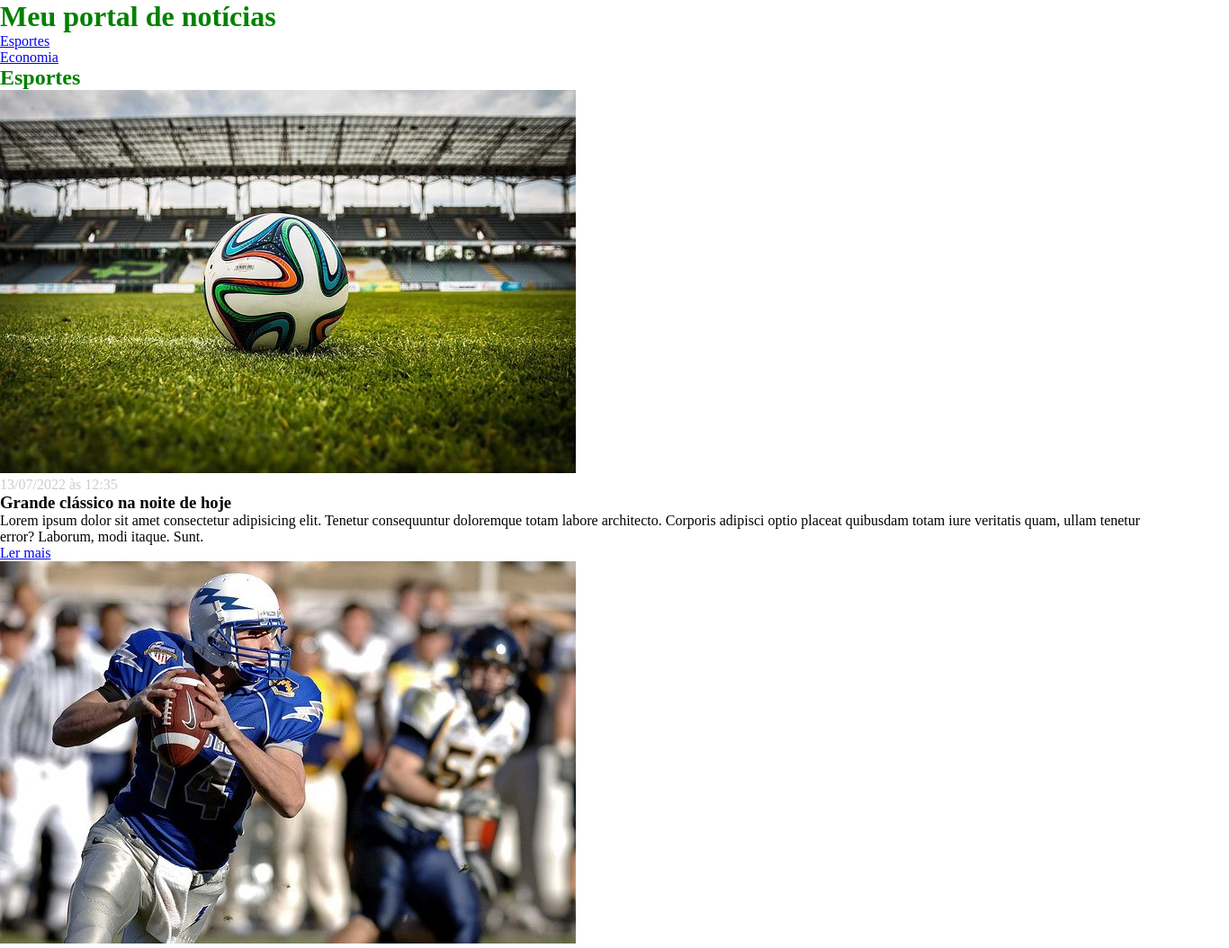
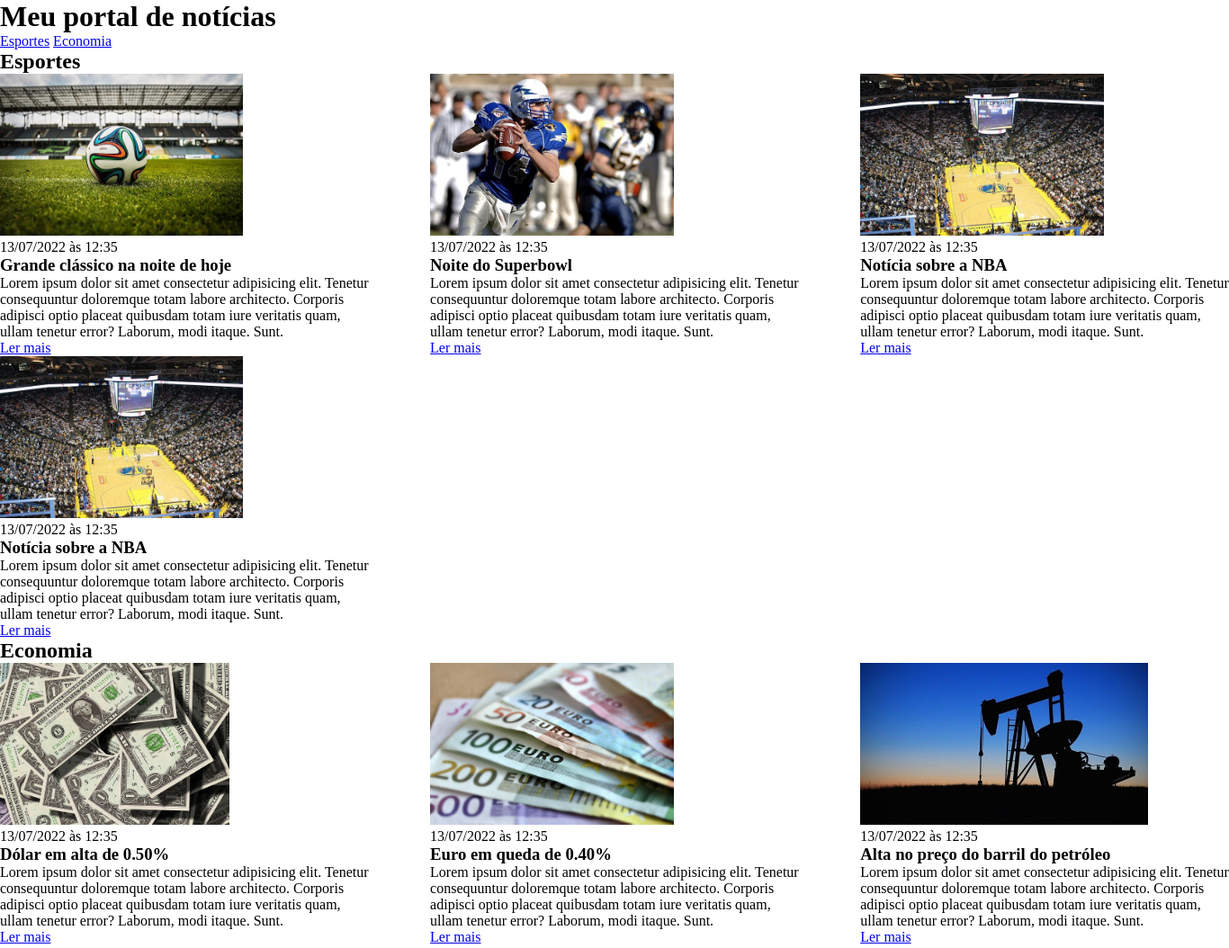
Before and after one commit to paullo-afonso/curso_ebac_frontend, a plain HTML site: page css/index.html in a window 1280 px wide. Shown: the top 1054 px of the page at 90% size, 1366 px wide, since content can reach past the window. Drawn offline with Linux system fonts and the light colour scheme.

Commit message:
udpate class 4.5 definindo o display

```diff
--- a/css/index.html
+++ b/css/index.html
@@ -9,6 +9,7 @@
 </head>
 <body>
     <header>
+        <div class="container">
             <h1>Meu portal de notícias</h1>
             <nav>
                 <ul>
@@ -20,9 +21,12 @@
                     </li>
                 </ul>
             </nav>
+        </div>
     </header>
     <section id="sports">
+        <div class="container">
             <h2>Esportes</h2>
+            <div class="articles">
                 <article>
                     <img src="./imagens/futebol.jpg" alt="Bola de futebol no gramado" />
                     <header>
@@ -67,9 +71,13 @@
                     </p>
                     <a href="#" title="Leia a notícia completa">Ler mais</a>
                 </article>
+            </div>
+        </div>
     </section>
     <section id="economy">
+        <div class="container">
             <h2>Economia</h2>
+            <div class="articles">
                 <article>
                     <img src="./imagens/dolares.jpg" alt="Muitos dólares" />
                     <header>
@@ -103,6 +111,8 @@
                     </p>
                     <a href="#" title="Leia a notícia completa">Ler mais</a>
                 </article>
+            </div>
+        </div>
     </section>
 </body>
 </html>
--- a/css/main.css
+++ b/css/main.css
@@ -3,15 +3,24 @@
     margin: 0;
     padding: 0;
 }
-h1{
-    color: green;
+header li {
+    display: inline;
 }
-h2{
-    color: green;
+.container{
+    width: 1366px;
+    margin: 0 auto;
 }
-#economy h2 {
-    color: gold;
+
+.articles{
+    display: flex;
+    flex-wrap: wrap;
+    justify-content: space-between;
 }
-.creation-date {
-    color: #ccc;
+
+.articles article img{
+    height: 180px;
 }
+
+.articles article {
+    width: 30%;
+}
```
Lines whose indentation alone changed are shown as unchanged.
